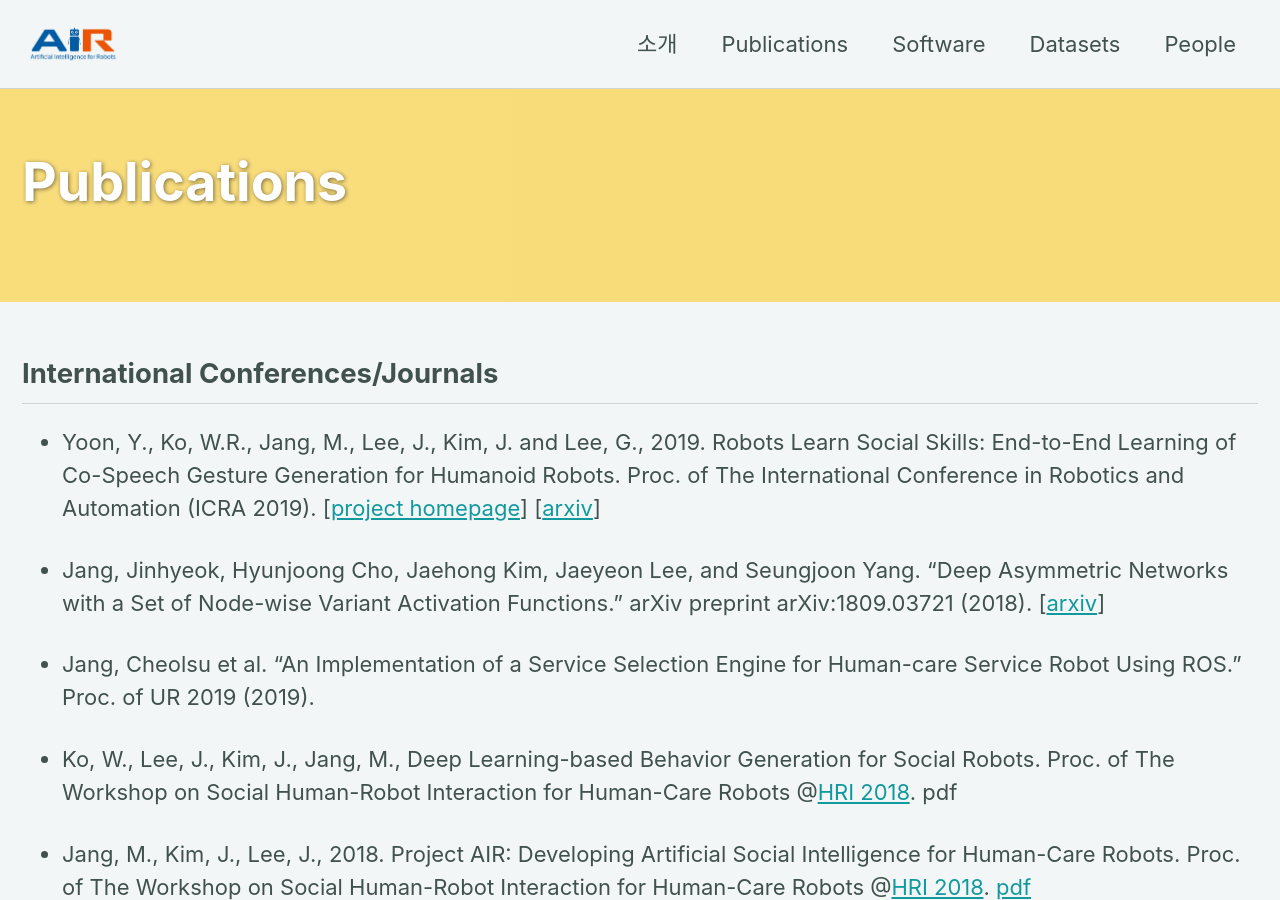
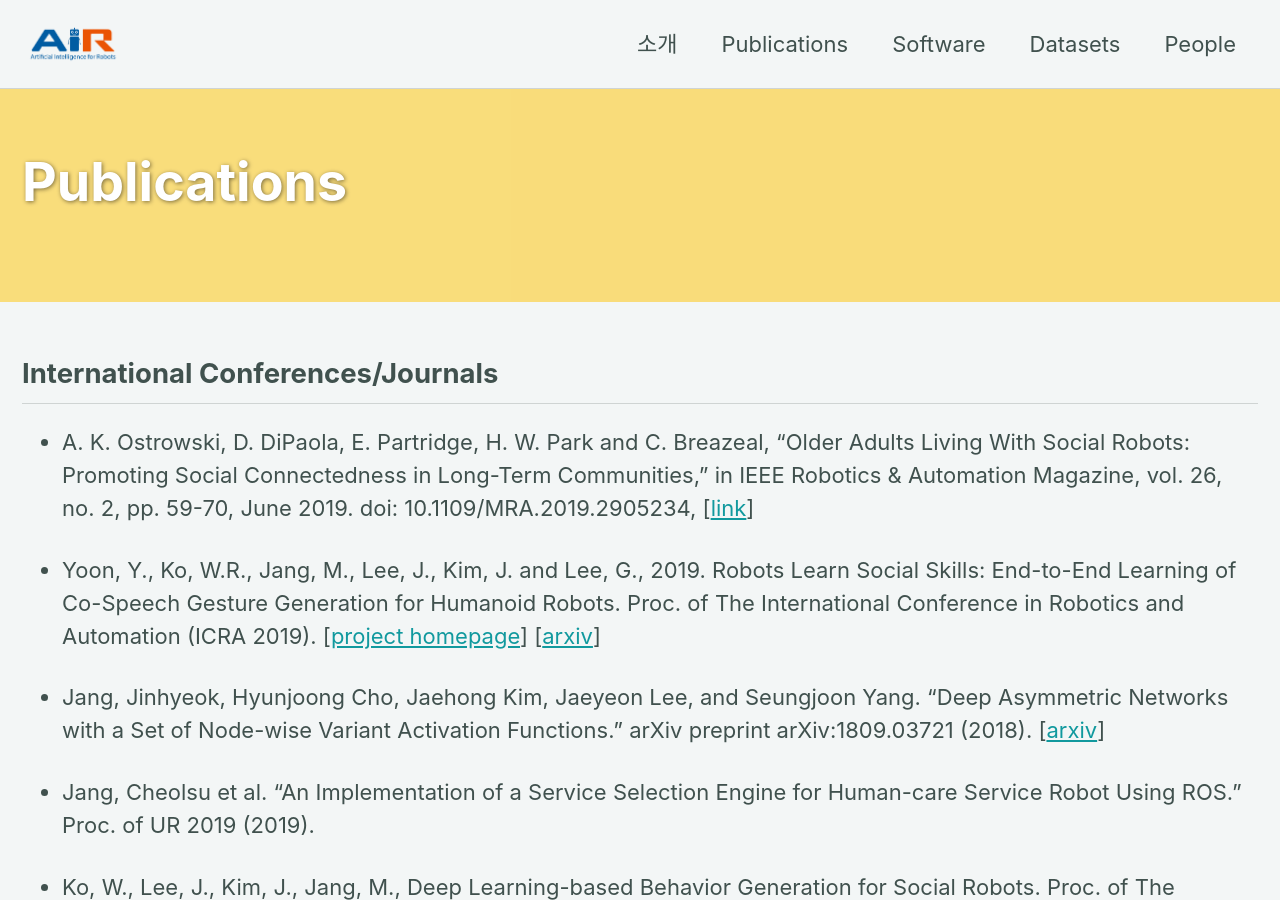
Before and after one commit to ai4robot/ai4robot.github.io, a Jekyll site: the page built from _pages/publications.md, in a window 1280 px wide and 900 px high. Built offline with Jekyll 4.4.1, drawn with Linux system fonts in a browser that asks for light colours; cached includes are drawn as plain includes; nearby versions of some CDN libraries.

Commit message:
a new publication added

```diff
--- a/_pages/publications.md
+++ b/_pages/publications.md
@@ -12,6 +12,8 @@ toc: true
 ---
 
 ## International Conferences/Journals
+
+* A. K. Ostrowski, D. DiPaola, E. Partridge, H. W. Park and C. Breazeal, "Older Adults Living With Social Robots: Promoting Social Connectedness in Long-Term Communities," in IEEE Robotics & Automation Magazine, vol. 26, no. 2, pp. 59-70, June 2019. doi: 10.1109/MRA.2019.2905234, [[link](http://ieeexplore.ieee.org/stamp/stamp.jsp?tp=&arnumber=8703390&isnumber=8735986)]
 
 * Yoon, Y., Ko, W.R., Jang, M., Lee, J., Kim, J. and Lee, G., 2019. Robots Learn Social Skills: End-to-End Learning of Co-Speech Gesture Generation for Humanoid Robots. Proc. of The International Conference in Robotics and Automation (ICRA 2019). [[project homepage](https://sites.google.com/view/youngwoo-yoon/projects/co-speech-gesture-generation)] [[arxiv](https://arxiv.org/abs/1810.12541)]
 
```
